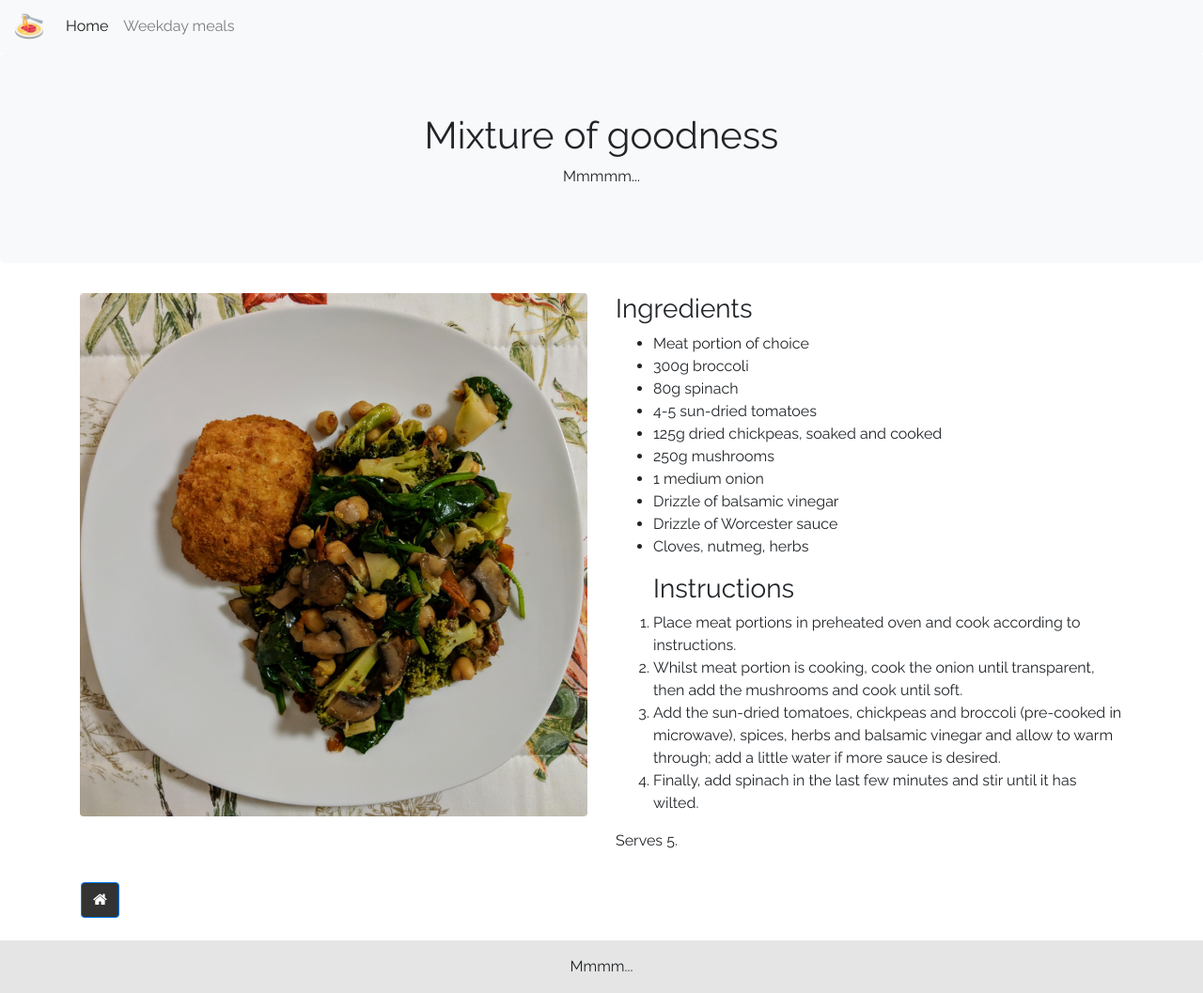
After one commit to roberto-aldera/not-just-pasta, a PHP site: page /pages/recipes/weekday-meals/mixture-of-goodness.php in a window 1280 px wide. The commit adds this page. Shown: the whole page at 94% size. Run offline with PHP 8.4, Linux system fonts and the light colour scheme.

Commit message:
Add mixture of goodness recipe

```diff
--- /dev/null
+++ b/pages/recipes/weekday-meals/mixture-of-goodness.php
@@ -0,0 +1,75 @@
+<!DOCTYPE html>
+<html lang="en">
+
+<head>
+    <title>Mixture of goodness</title>
+    <?php require "../../../includes/recipe-header.php"; ?>
+    <link rel="stylesheet" href="../../../main.css">
+</head>
+
+<body>
+    <nav class="navbar navbar-expand-lg navbar-light bg-light">
+        <a class="navbar-brand" href="../../../index.html">
+            <img src="../../../favicon_io/android-chrome-512x512.png" width="30" height="30"
+                class="d-inline-block align-top" alt="">
+        </a>
+        <button class="navbar-toggler" type="button" data-toggle="collapse" data-target="#navbarNavAltMarkup"
+            aria-controls="navbarNavAltMarkup" aria-expanded="false" aria-label="Toggle navigation">
+            <span class="navbar-toggler-icon"></span>
+        </button>
+        <div class="collapse navbar-collapse" id="navbarNavAltMarkup">
+            <div class="navbar-nav">
+                <a class="nav-item nav-link active" href="../../../index.html">Home <span
+                        class="sr-only">(current)</span></a>
+                <a class="nav-item nav-link" href="weekday-meals.php">Weekday meals</a>
+
+            </div>
+        </div>
+    </nav>
+
+    <div class="jumbotron text-center bg-light">
+        <h1>Mixture of goodness</h1>
+        <p>Mmmmm...</p>
+    </div>
+
+    <div class="container">
+        <div class="row">
+            <div class="col-sm-6">
+                <img class="img-fluid rounded" style="float:center" src="../../../images/mixture-of-goodness.png"
+                    alt="sample-text">
+            </div>
+            <div class="col-sm-6">
+                <h3>Ingredients</h3>
+                <ul>
+                    <li>Meat portion of choice</li>
+                    <li>300g broccoli</li>
+                    <li>80g spinach</li>
+                    <li>4-5 sun-dried tomatoes</li>
+                    <li>125g dried chickpeas, soaked and cooked</li>
+                    <li>250g mushrooms</li>
+                    <li>1 medium onion</li>
+                    <li>Drizzle of balsamic vinegar</li>
+                    <li>Drizzle of Worcester sauce</li>
+                    <li>Cloves, nutmeg, herbs</li>
+                </ul>
+                <ol>
+                <h3>Instructions</h3>
+                    <li>Place meat portions in preheated oven and cook according to instructions.</li>
+                    <li>Whilst meat portion is cooking, cook the onion until transparent, then add the mushrooms and cook until soft.</li>
+                    <li>Add the sun-dried tomatoes, chickpeas and broccoli (pre-cooked in microwave), spices, herbs and balsamic vinegar and allow to warm through;
+                         add a little water if more sauce is desired.</li>
+                    <li>Finally, add spinach in the last few minutes and stir until it has wilted.</li>
+                </ol>
+                <p>
+                    Serves 5.
+                </p>
+            </div>
+        </div>
+    </div>
+</body>
+
+<footer>
+    <?php require "../../../includes/recipe-footer.php"; ?>
+</footer>
+
+</html>
--- a/pages/recipes/weekday-meals/weekday-meals.php
+++ b/pages/recipes/weekday-meals/weekday-meals.php
@@ -90,7 +90,7 @@
                     <figcaption>
                         <h2>Mixture of goodness</h2>
                     </figcaption>
-                    <a href="#"></a>
+                    <a href="mixture-of-goodness.php"></a>
                 </figure>
             </div>
             <div class="col-sm">
```
